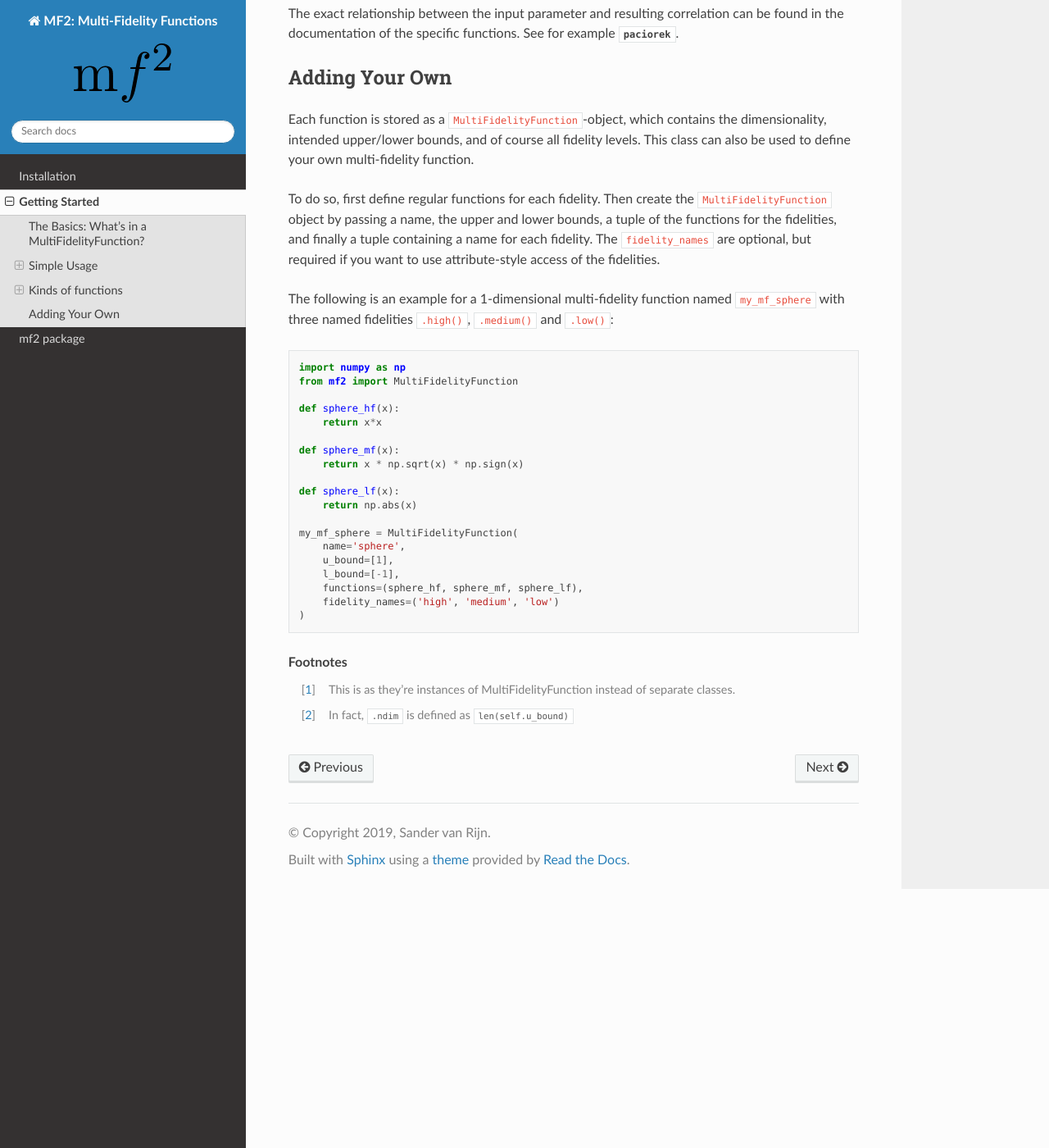
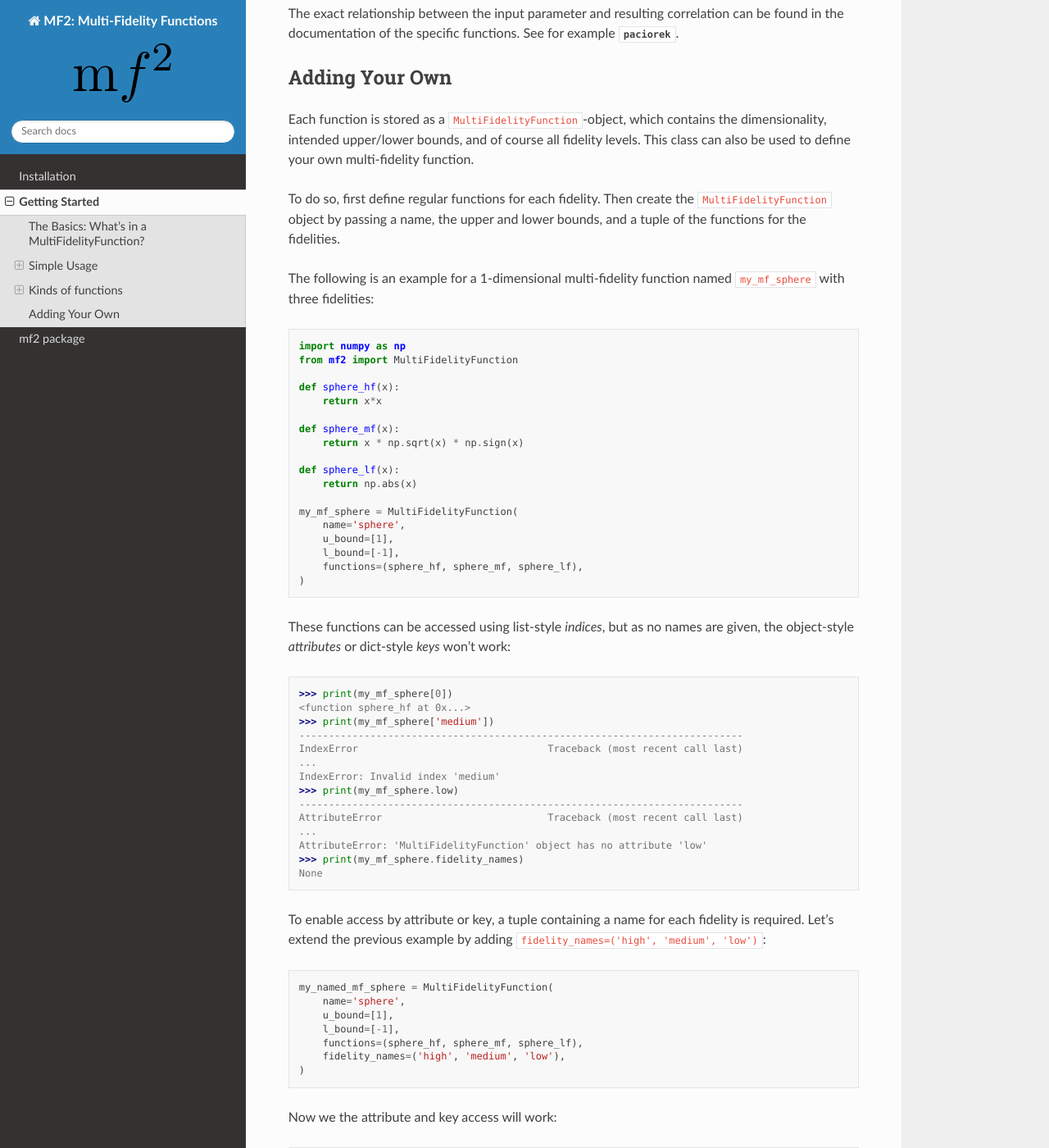
Before and after one commit to sjvrijn/mf2, a Sphinx documentation site: the page built from docs/source/getting-started.rst, in a window 1280 px wide and 1400 px high, scrolled down 3431 px. Shown: the whole window at 82% size. Built offline with Sphinx 7.4.7 and the Read the Docs theme 2.0.0, drawn with Linux system fonts in a browser that asks for light colours; some of the changed text lies outside the part shown.

Commit message:
docs/getting-started now explicitly shows difference between in- or excluding fidelity_names=

```diff
--- a/docs/source/getting-started.rst
+++ b/docs/source/getting-started.rst
@@ -180,13 +180,10 @@ levels. This class can also be used to define your own multi-fidelity function.
 
 To do so, first define regular functions for each fidelity. Then create the
 ``MultiFidelityFunction`` object by passing a name, the upper and lower bounds,
-a tuple of the functions for the fidelities, and finally a tuple containing a
-name for each fidelity. The ``fidelity_names`` are optional, but required if
-you want to use attribute-style access of the fidelities.
+and a tuple of the functions for the fidelities.
 
 The following is an example for a 1-dimensional multi-fidelity function named
-``my_mf_sphere`` with three named fidelities ``.high()``, ``.medium()`` and
-``.low()``::
+``my_mf_sphere`` with three fidelities::
 
     import numpy as np
     from mf2 import MultiFidelityFunction
@@ -205,8 +202,49 @@ The following is an example for a 1-dimensional multi-fidelity function named
         u_bound=[1],
         l_bound=[-1],
         functions=(sphere_hf, sphere_mf, sphere_lf),
-        fidelity_names=('high', 'medium', 'low')
     )
+
+These functions can be accessed using list-style *indices*, but as no names
+are given, the object-style *attributes* or dict-style *keys* won't work:
+
+    >>> print(my_mf_sphere[0])
+    <function sphere_hf at 0x...>
+    >>> print(my_mf_sphere['medium'])
+    ---------------------------------------------------------------------------
+    IndexError                                Traceback (most recent call last)
+    ...
+    IndexError: Invalid index 'medium'
+    >>> print(my_mf_sphere.low)
+    ---------------------------------------------------------------------------
+    AttributeError                            Traceback (most recent call last)
+    ...
+    AttributeError: 'MultiFidelityFunction' object has no attribute 'low'
+    >>> print(my_mf_sphere.fidelity_names)
+    None
+
+To enable access by attribute or key, a tuple containing a name for each fidelity
+is required. Let's extend the previous example by adding
+``fidelity_names=('high', 'medium', 'low')``::
+
+    my_named_mf_sphere = MultiFidelityFunction(
+        name='sphere',
+        u_bound=[1],
+        l_bound=[-1],
+        functions=(sphere_hf, sphere_mf, sphere_lf),
+        fidelity_names=('high', 'medium', 'low'),
+    )
+
+Now we the attribute and key access will work:
+
+    >>> print(my_named_mf_sphere[0])
+    <function sphere_hf at 0x...>
+    >>> print(my_named_mf_sphere['medium'])
+    <function sphere_mf at 0x...>
+    >>> print(my_named_mf_sphere.low)
+    <function sphere_lf at 0x...>
+    >>> print(my_named_mf_sphere.fidelity_names)
+    ('high', 'medium', 'low')
+
 
 
 
```
